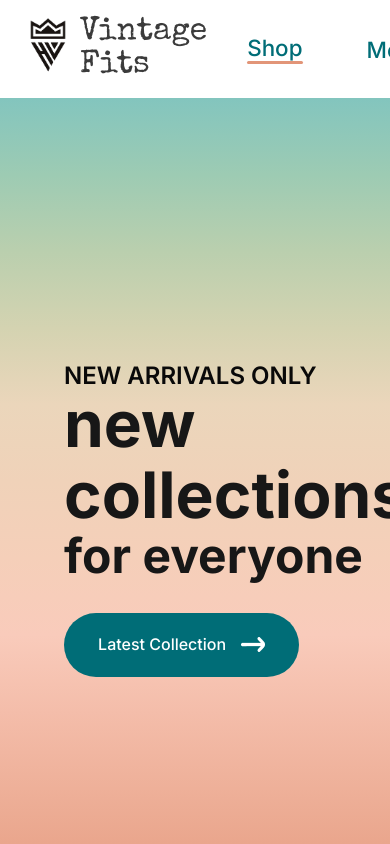
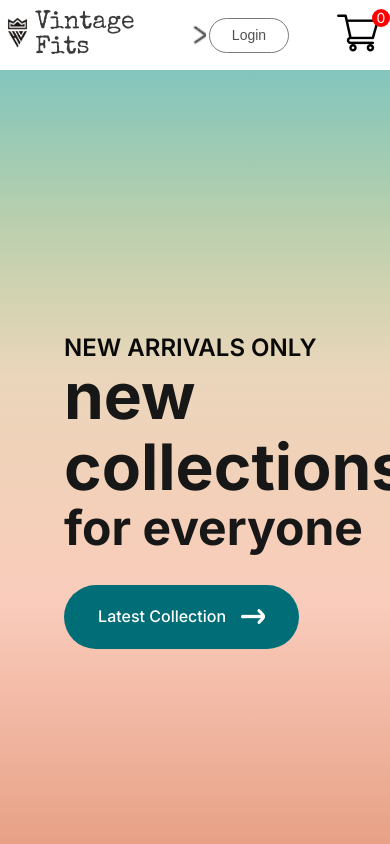
Before and after one commit to lesore0789/vintagefits-MERN, a React (Create React App) app in the folder frontend/: page / in a window 390 px wide. Shown: the top 844 px of the page. Built offline with nearby package versions, Linux system fonts and the light colour scheme.

Commit message:
made navbar responsive for mobile

```diff
--- a/frontend/src/Components/Navbar/Navbar.css
+++ b/frontend/src/Components/Navbar/Navbar.css
@@ -3,6 +3,7 @@
   justify-content: space-around;
   padding: 1rem;
   box-shadow: 0 1px 3px -2px #7a7a7a;
+  align-items: center;
 }
 
 .nav-logo {
@@ -41,8 +42,8 @@
 .nav-menu hr {
   border: none;
   width: 100%;
-  height: 3px;
-  border-radius: 10px;
+  height: 0.188rem;
+  border-radius: 0.625rem;
   background: #E29578;
 }
 
@@ -58,9 +59,9 @@
   height: 3.1rem;
   outline: none;
   border: 1px solid #7a7a7a;
-  border-radius: 75px;
+  border-radius: 4.688rem;
   color: #515151;
-  font-size: 20px;
+  font-size: 1.25rem;
   font-weight: 500;
   background: white;
   cursor: pointer;
@@ -72,8 +73,8 @@
 }
 
 .nav-cart-count {
-  width: 22px;
-  height: 22px;
+  width: 1.375rem;
+  height: 1.375rem;
   display: flex;
   justify-content: center;
   align-items: center;
@@ -84,3 +85,60 @@
   background: red;
   color: white;
 }
+
+.nav-dropdown {
+  display: none;
+}
+
+@media(max-width:800px) {
+  .navbar {
+    padding: 0.625rem 0;
+  }
+
+  .nav-logo img {
+    height: 2.2rem;
+  }
+  .nav-logo p {
+    font-size: 1.563rem;
+  }
+
+  .nav-dropdown {
+    display: block;
+    width: 1.25rem;
+    rotate: -90deg;
+    transition: 0.5s;
+    cursor: pointer;
+    padding-bottom: -0.938rem;
+  }
+
+  .nav-menu {
+    display: none;
+    height: 5rem;
+    width: 100%;
+    position: absolute;
+    background-color: white;
+    justify-content: center;
+    top: 3.125rem;
+    gap: 1.563rem;
+    font-size: 0.875rem;
+  }
+
+  .nav-login-cart button {
+    width: 5rem;
+    height: 2.188rem;
+    font-size: 0.875rem;
+  }
+
+  .nav-cart-count {
+    width: 1.125rem;
+    height: 1.125rem;
+  }
+
+  .nav-menu-visible {
+    display: flex;
+  }
+
+  .nav-dropdown.open {
+    transform: rotate(90deg);
+  }
+}
--- a/frontend/src/Components/Navbar/Navbar.jsx
+++ b/frontend/src/Components/Navbar/Navbar.jsx
@@ -2,19 +2,28 @@
 import cartIcon from '../Assets/icons/cart_icon.png'
 import './Navbar.css'
 import { Link } from 'react-router-dom'
-import { useContext, useState } from 'react'
+import { useContext, useRef, useState } from 'react'
 import { ShopContext } from '../../Context/ShopContext'
+import navDropDown from '../Assets/icons/dropdown_icon.png'
 
   const Navbar = () => {
      const [menu, setMenu] = useState('shop')
      const {getTotalCartItems} = useContext(ShopContext)
+     const menuRef = useRef();
+
+     const dropDownToggle = (e) => {
+      menuRef.current.classList.toggle('nav-menu-visible');
+      e.target.classList.toggle('open')
+     }
+
     return (
       <div className="navbar">
         <div className="nav-logo">
           <img src={logo} alt="navigation logo" />
           <p>Vintage Fits</p>
         </div>
-        <ul className="nav-menu">
+        <img className='nav-dropdown' onClick={dropDownToggle} src={navDropDown} alt="dropdown icon" />
+        <ul ref={menuRef} className="nav-menu">
           <li onClick={() => {setMenu('shop')}}><Link style={{textDecoration: 'none', color: '#006D77'}} to='/'>Shop</Link>{menu==='shop'?<hr/>:<></>}</li>
           <li onClick={() => {setMenu('mens')}}><Link style={{textDecoration: 'none', color: '#006D77'}} to='/mens'>Men</Link>{menu==='mens'?<hr/>:<></>}</li>
           <li onClick={() => {setMenu('womens')}}><Link style={{textDecoration: 'none', color: '#006D77'}} to='/womens'>Women</Link>{menu==='womens'?<hr/>:<></>}</li>
```
